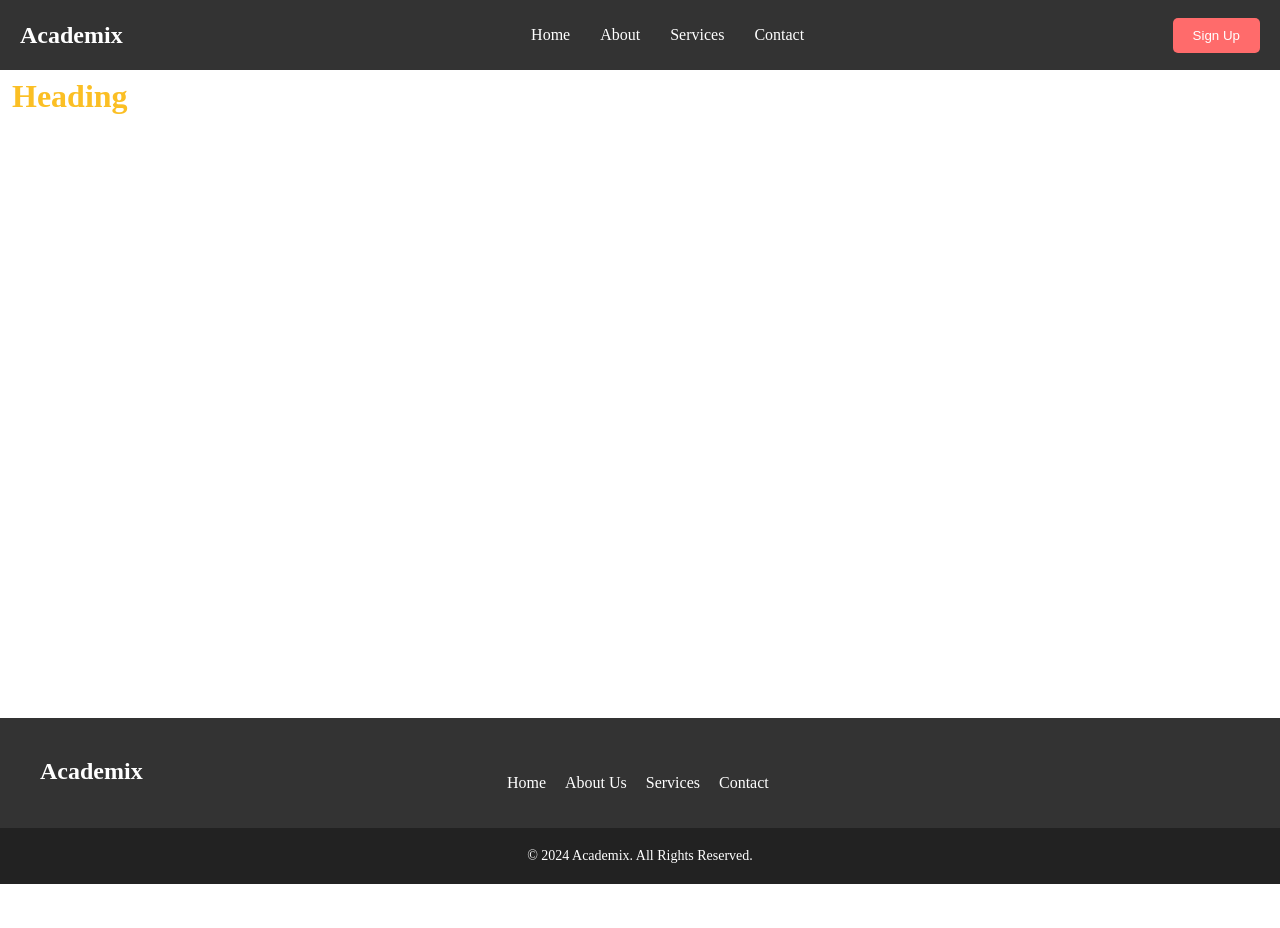
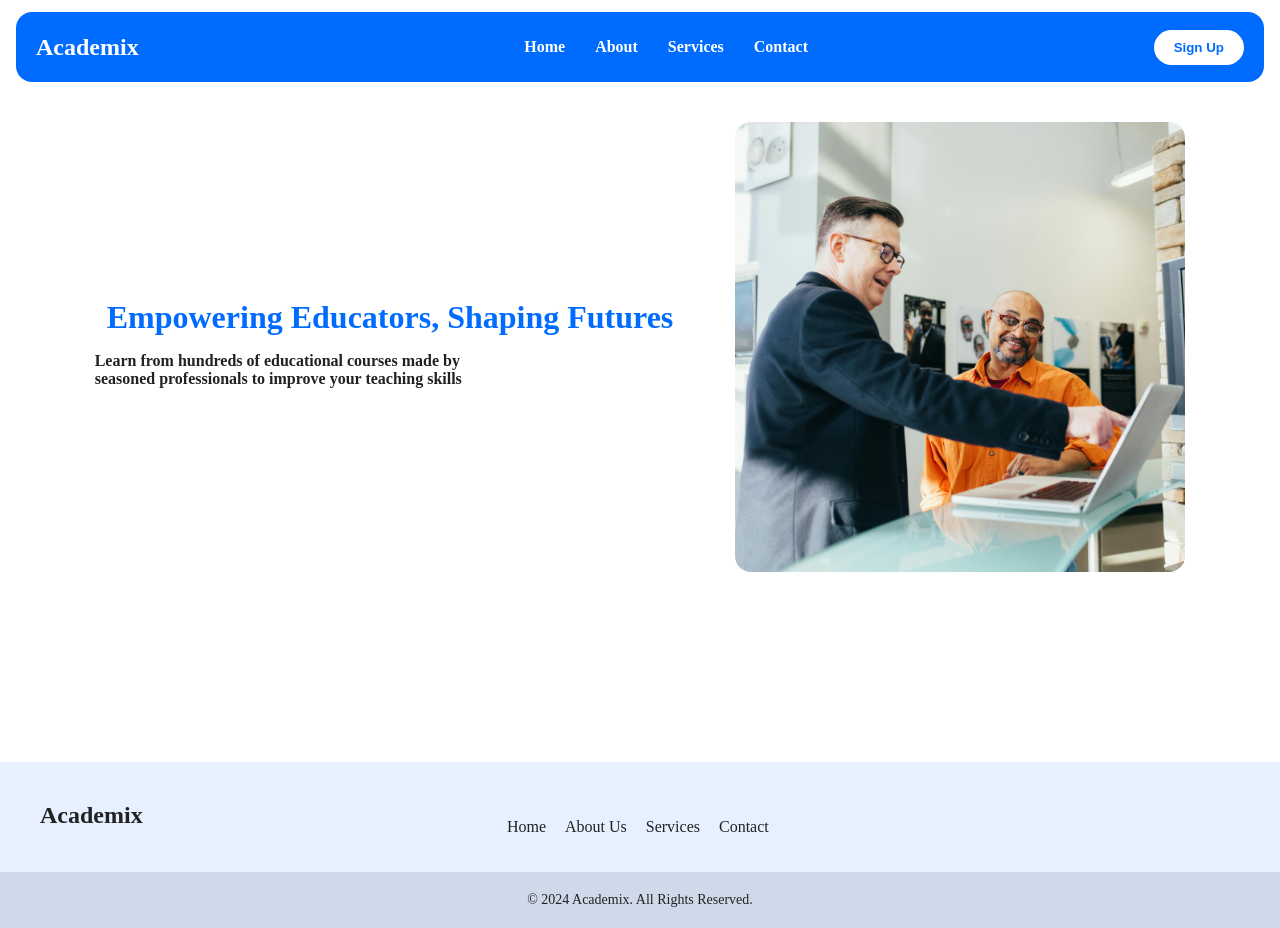
Before and after one commit to sathirak/sliit-y1-s1-iwt-assignment, a PHP site: page / in a window 1280 px wide. Before the commit the page ends 884 px from the top, so only its background shows below. Run offline with PHP 8.4, Linux system fonts and the light colour scheme.

Commit message:
feat: added new homepage and styles

```diff
--- a/components/layout/html.php
+++ b/components/layout/html.php
@@ -5,5 +5,3 @@
 <link
     href="https://fonts.googleapis.com/css2?family=Nunito+Sans:ital,opsz,wght@0,6..12,200..1000;1,6..12,200..1000&display=swap"
     rel="stylesheet">
-<link rel="stylesheet" href="styles/global.css">
-<link rel="stylesheet" href="styles/components.css">
--- a/index.php
+++ b/index.php
@@ -12,7 +12,8 @@ session_start();
     <?php
     include "components/layout/html.php";
     ?>
-
+    <link rel="stylesheet" href="styles/global.css">
+    <link rel="stylesheet" href="styles/components.css">
 </head>
 
 <body>
@@ -22,9 +23,17 @@ session_start();
     ?>
 
     <main>
-        <h1 class="heading">
-            Heading
-        </h1>
+        <div class="main-container">
+            <div>
+                <h1 class="heading">
+                    Empowering Educators, Shaping Futures
+                </h1>
+                <p class="main-para">Learn from hundreds of educational courses made by seasoned professionals to improve your teaching skills</p>
+            </div>
+
+
+            <img class="main-banner" src="/assets/images/main.jpg" alt="Main Banner of Academix">
+        </div>
 
     </main>
 
--- a/styles/components.css
+++ b/styles/components.css
@@ -14,8 +14,10 @@
   justify-content: space-between;
   align-items: center;
   padding: 10px 20px;
-  background-color: var(--app-secondary);
+  background-color: var(--app-primary);
   color: var(--app-white);
+  margin: 0.75rem 1rem;
+  border-radius: 1rem;
 }
 
 .logo {
@@ -41,36 +43,38 @@
 
 .nav-links a {
   color: var(--app-white);
+  font-weight: bold;
   text-decoration: none;
 }
 
 .nav-links a:hover {
   text-decoration: underline;
   text-underline-offset: 2px;
-  color: var(--app-active);
+  color: var(--app-special);
 }
 
 /* Button Styles */
 
 .special-button {
-  background-color: var(--app-special);
+  background-color: var(--app-white);
   border: none;
   padding: 10px 20px;
-  color: var(--app-white);
+  color: var(--app-primary);
+  font-weight: bold;
   cursor: pointer;
-  border-radius: 5px;
+  border-radius: 1.5rem;
   transition: background-color 200ms ease-in;
 }
 
 .special-button:hover {
-  background-color: var(--app-active);
+  background-color: var(--app-special);
 }
 
 /* Footer Styles */
 
 .footer {
-  background-color: var(--app-secondary);
-  color: var(--app-white);
+  background-color: var(--app-special);
+  color: var(--app-text);
   padding: 40px 0 0 0;
   text-align: center;
 }
@@ -100,18 +104,18 @@
 }
 
 .footer-links ul li a {
-  color: var(--app-white);
+  color: var(--app-text);
   text-decoration: none;
   font-size: 16px;
   transition: color 0.3s ease;
 }
 
 .footer-links ul li a:hover {
-  color: var(--app-active);
+  text-decoration: underline;
 }
 
 .footer-social a {
-  color: var(--app-white);
+  color: var(--app-text);
   font-size: 20px;
   margin: 0 10px;
   display: inline-block;
@@ -124,7 +128,7 @@
 
 .footer-bottom {
   padding: 20px 0;
-  background-color: var(--app-tertiary);
+  background-color: var(--app-active);
   margin-top: 20px;
 }
 
@@ -132,3 +136,27 @@
   margin: 0;
   font-size: 14px;
 }
+
+/* Main Banner */
+
+.main-banner {
+  width: 450px;
+  height: 450px;
+  object-fit: cover;
+  border-radius: 1rem;
+}
+
+.main-container {
+  width: 100%;
+  margin-top: 40px;
+  display: flex;
+  gap:50px;
+  justify-content: center;
+  align-items: center;
+}
+
+.main-para {
+  color: var(--app-text);
+  width: 400px;
+  font-weight: bold;
+}
--- a/styles/global.css
+++ b/styles/global.css
@@ -1,11 +1,11 @@
 :root {
   --app-bg: #ffffff;
   --app-white: white;
-  --app-primary: #fbbf24;
+  --app-primary: #006cff;
   --app-secondary: #333;
-  --app-tertiary: #222;
-  --app-special: #ff6b6b;
-  --app-active: #ff3d3d;
+  --app-text: #222;
+  --app-special: #e6f0ff;
+  --app-active: #cfd9e9;
   --font-size-large: 24px;
   --font-size-small: 14px;
 }
```
Also changed, not shown: assets/images/main.jpg (added).
